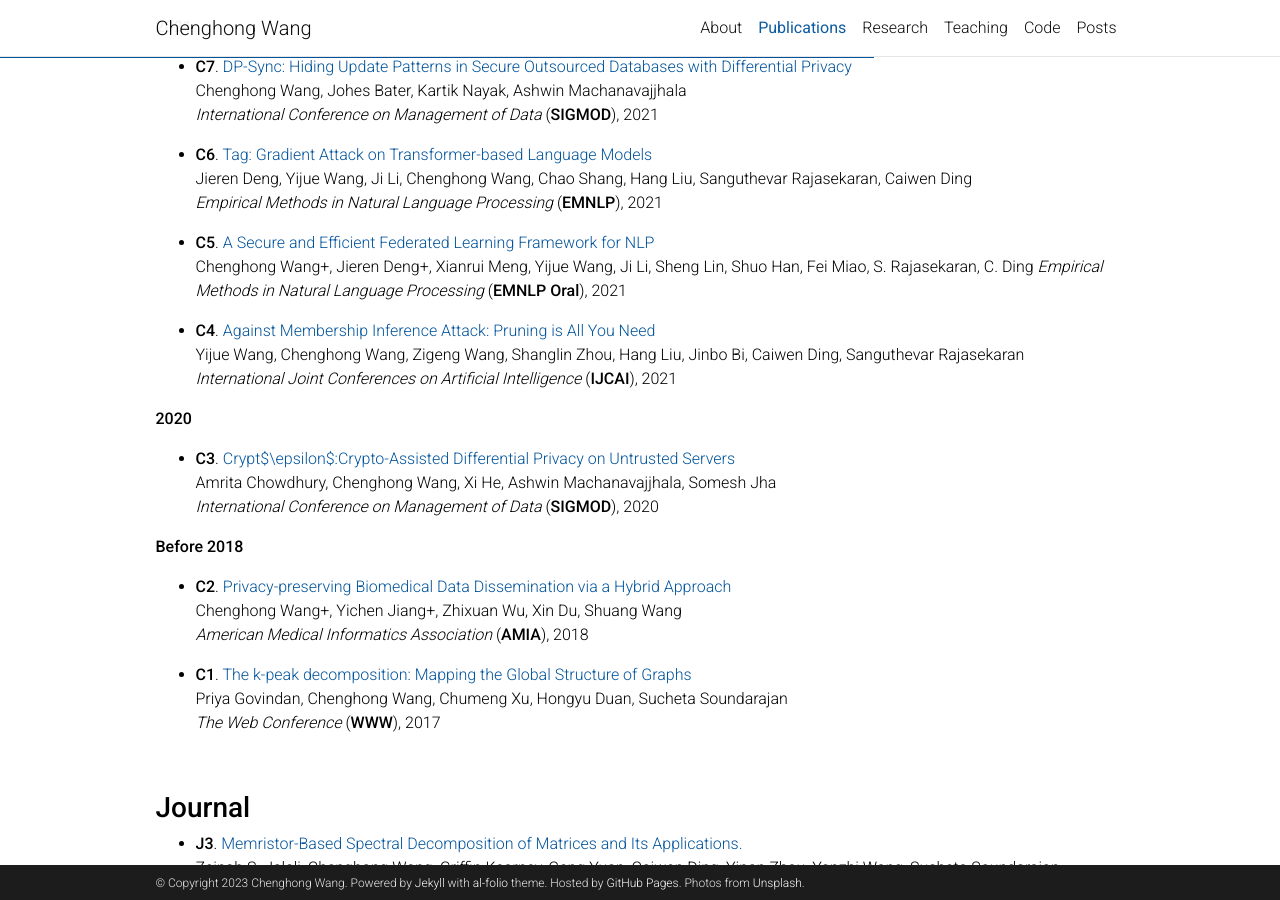
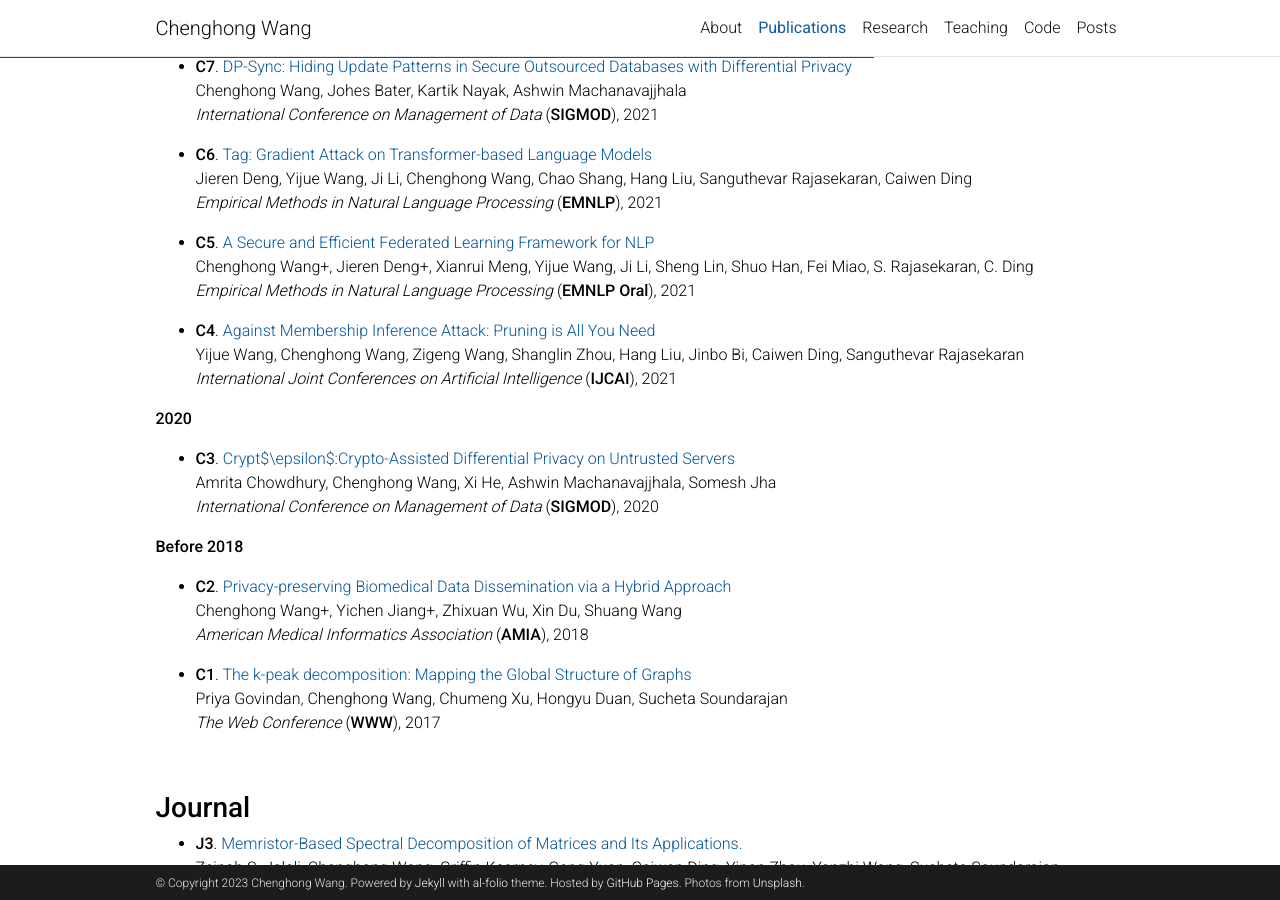
Before and after one commit to lovingmage/lovingmage.github.io, a Jekyll site: the page built from _pages/publications.md, in a window 1280 px wide and 900 px high, scrolled down 797 px. Built offline with Jekyll 4.4.1, drawn with Linux system fonts in a browser that asks for light colours; comment, search, counter and statistics services are not loaded; a style sheet for code colours, icons or effects is not loaded.

```diff
--- a/_pages/publications.md
+++ b/_pages/publications.md
@@ -43,7 +43,7 @@ Jieren Deng, Yijue Wang, Ji Li, Chenghong Wang, Chao Shang, Hang Liu, Sangutheva
 *Empirical Methods in Natural Language Processing* (**EMNLP**), 2021
 
 - **C5**. [A Secure and Efficient Federated Learning Framework for NLP](https://aclanthology.org/2021.emnlp-main.606)\
-Chenghong Wang+, Jieren Deng+, Xianrui Meng, Yijue Wang, Ji Li, Sheng Lin, Shuo Han, Fei Miao, S. Rajasekaran, C. Ding
+Chenghong Wang+, Jieren Deng+, Xianrui Meng, Yijue Wang, Ji Li, Sheng Lin, Shuo Han, Fei Miao, S. Rajasekaran, C. Ding\
 *Empirical Methods in Natural Language Processing* (**EMNLP Oral**), 2021
 
 - **C4**. [Against Membership Inference Attack: Pruning is All You Need](https://arxiv.org/abs/2008.13578)\
```
